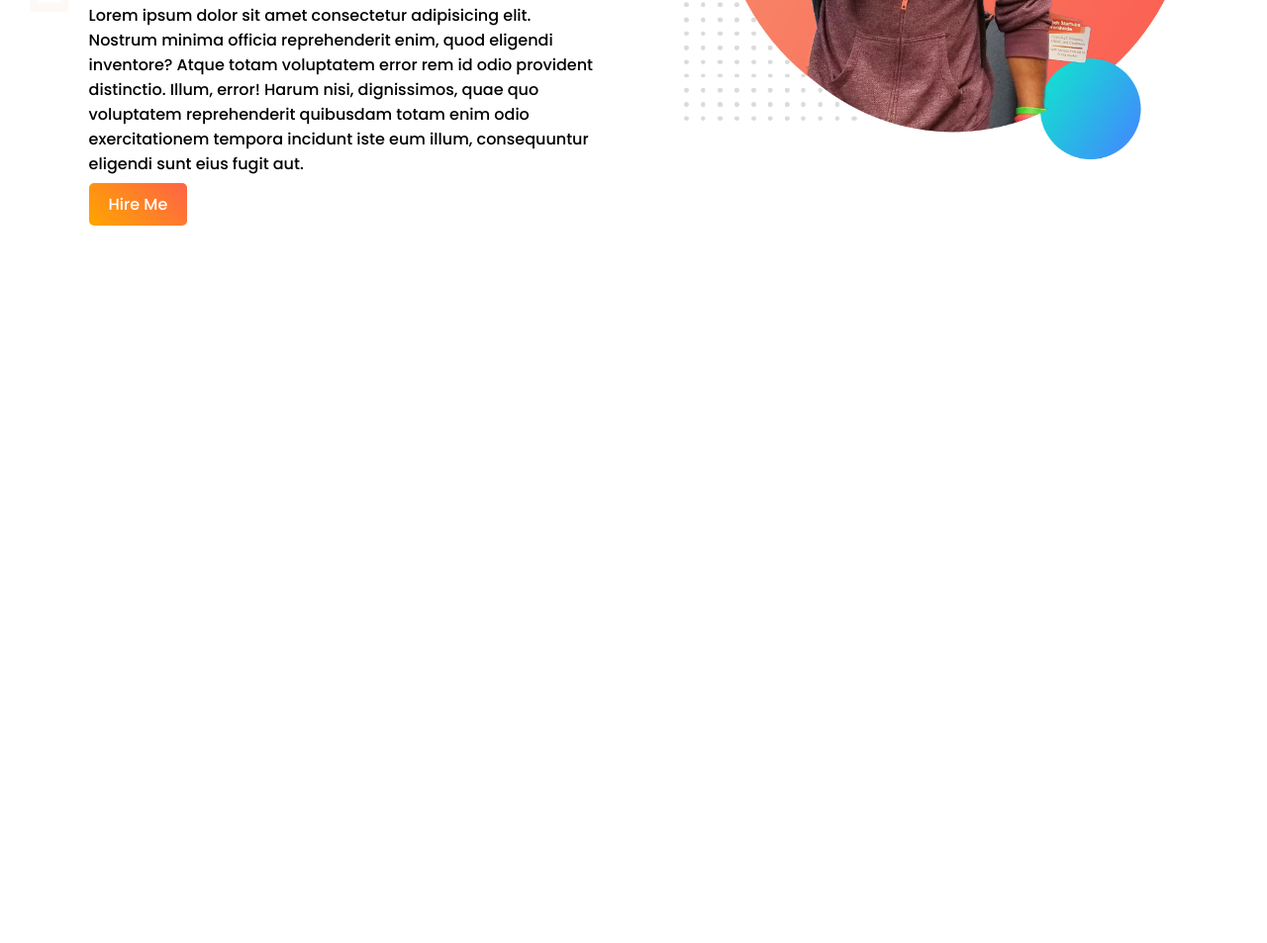
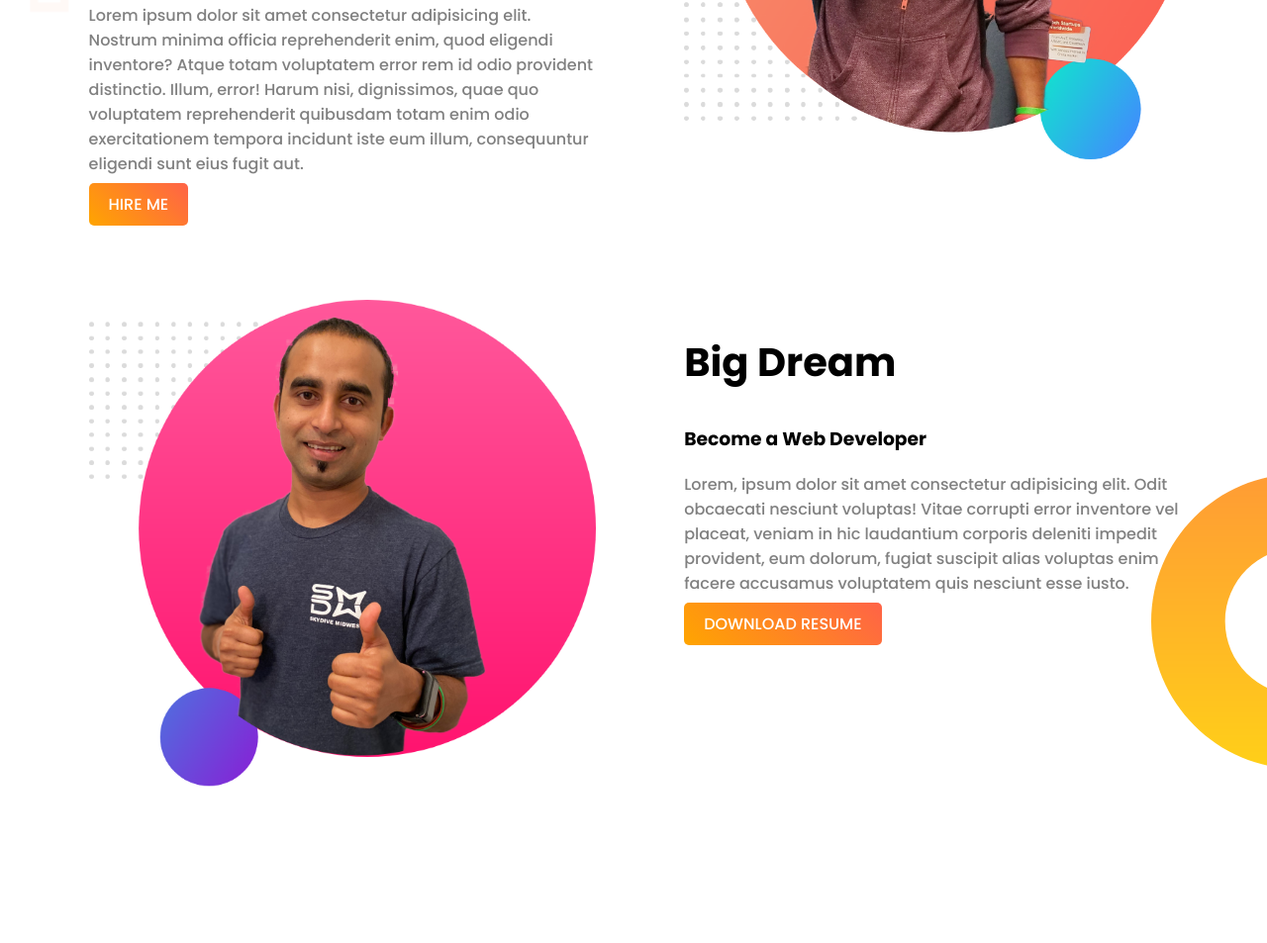
Before and after one commit to akash2030/Web-Portfolio, a plain HTML site: page index.html in a window 1280 px wide. Shown: the part 347-1300 px from the top of the page at 99% size. Before the commit the page ends 800 px from the top, so only its background shows below. Drawn offline with Linux system fonts and the light colour scheme.

Commit message:
second section done

```diff
--- a/index.html
+++ b/index.html
@@ -19,12 +19,24 @@
             <h1>Welcome To</h1>
             <h1><span class="highlight">Peter Parker</span> Website</h1>
             <p>Lorem ipsum dolor sit amet consectetur adipisicing elit. Nostrum minima officia reprehenderit enim, quod eligendi inventore? Atque totam voluptatem error rem id odio provident distinctio. Illum, error! Harum nisi, dignissimos, quae quo voluptatem reprehenderit quibusdam totam enim odio exercitationem tempora incidunt iste eum illum, consequuntur eligendi sunt eius fugit aut.</p>
-            <a class="btn" target="_blank" href="https://www.facebook.com/mdakashtk">Hire Me</a>
+            <a class="btn" target="_blank" href="https://www.facebook.com/mdakashtk">HIRE ME</a>
         </div>
         <div class="half-width">
             <img src="images/pic1.png" alt="">
         </div>
     </section>
 
+    <section class="dream-area">
+        <div class="half-width">
+            <img src="/Images/jhankar2.png" alt="">
+        </div>
+        <div class="half-width">
+            <h2>Big Dream</h2>
+            <h3>Become a Web Developer</h3>
+            <p>Lorem, ipsum dolor sit amet consectetur adipisicing elit. Odit obcaecati nesciunt voluptas! Vitae corrupti error inventore vel placeat, veniam in hic laudantium corporis deleniti impedit provident, eum dolorum, fugiat suscipit alias voluptas enim facere accusamus voluptatem quis nesciunt esse iusto.</p>
+            <a class="btn" target="_blank" href="https://www.facebook.com/mdakashtk">DOWNLOAD RESUME</a>
+        </div>
+    </section>
+
 </body>
 </html>
--- a/style.css
+++ b/style.css
@@ -5,6 +5,12 @@ body{
 
 h1{
     font-size: 50px;
+}
+h2{
+    font-size: 40px;
+}
+p{
+    color: gray;
 }
 .highlight{
     color: orange;
@@ -26,6 +32,7 @@ h1{
 }
 section{
     height: 500px;
+    padding-bottom: 150px;
 }
 .btn{
     color: #fff;
@@ -34,3 +41,8 @@ section{
     border-radius: 5px;
     text-decoration: none;
 }
+.dream-area{
+    background-image: url("/Images/dream-bg.png");
+    background-repeat: no-repeat;
+    background-position: right;
+}
```
